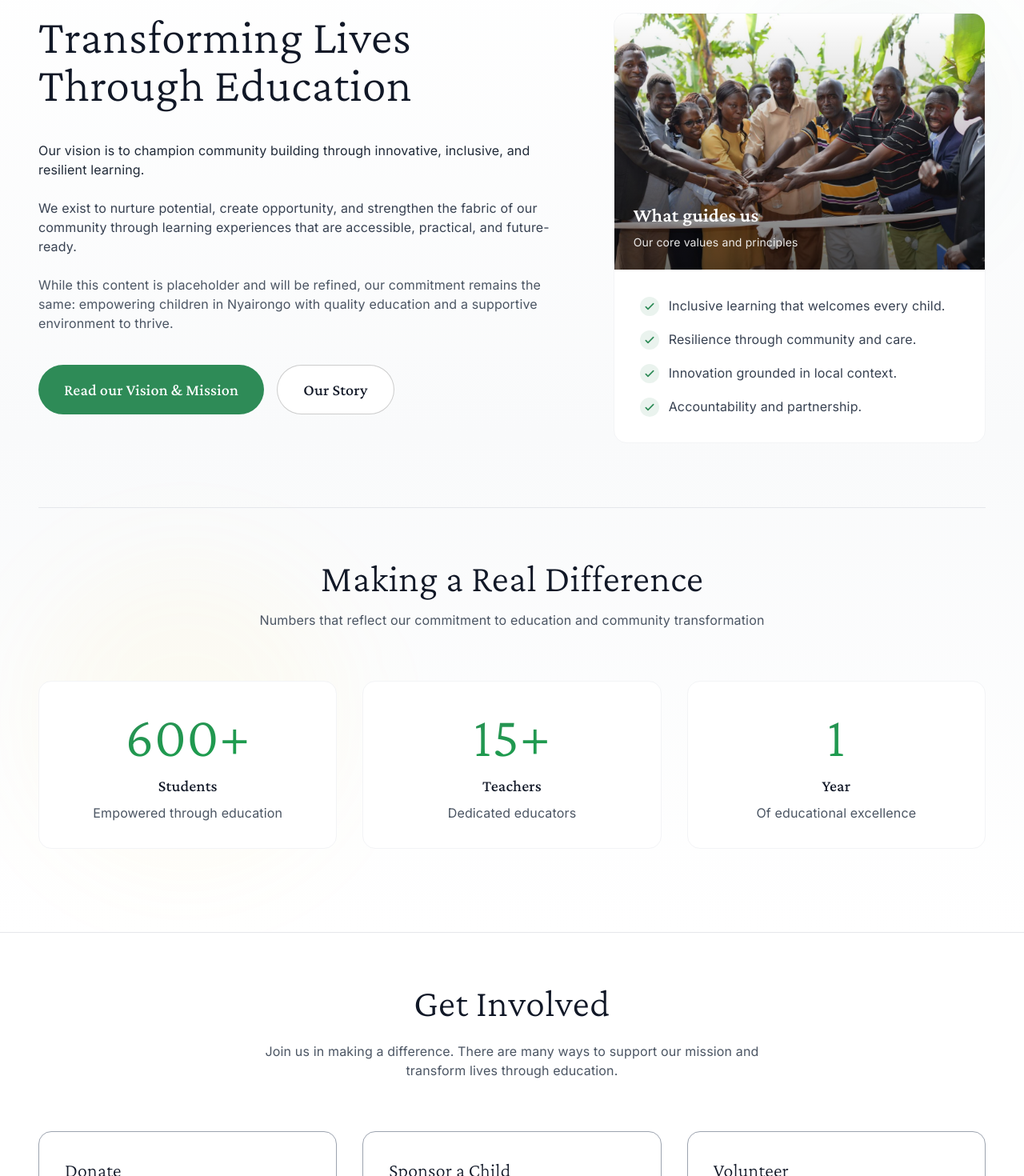
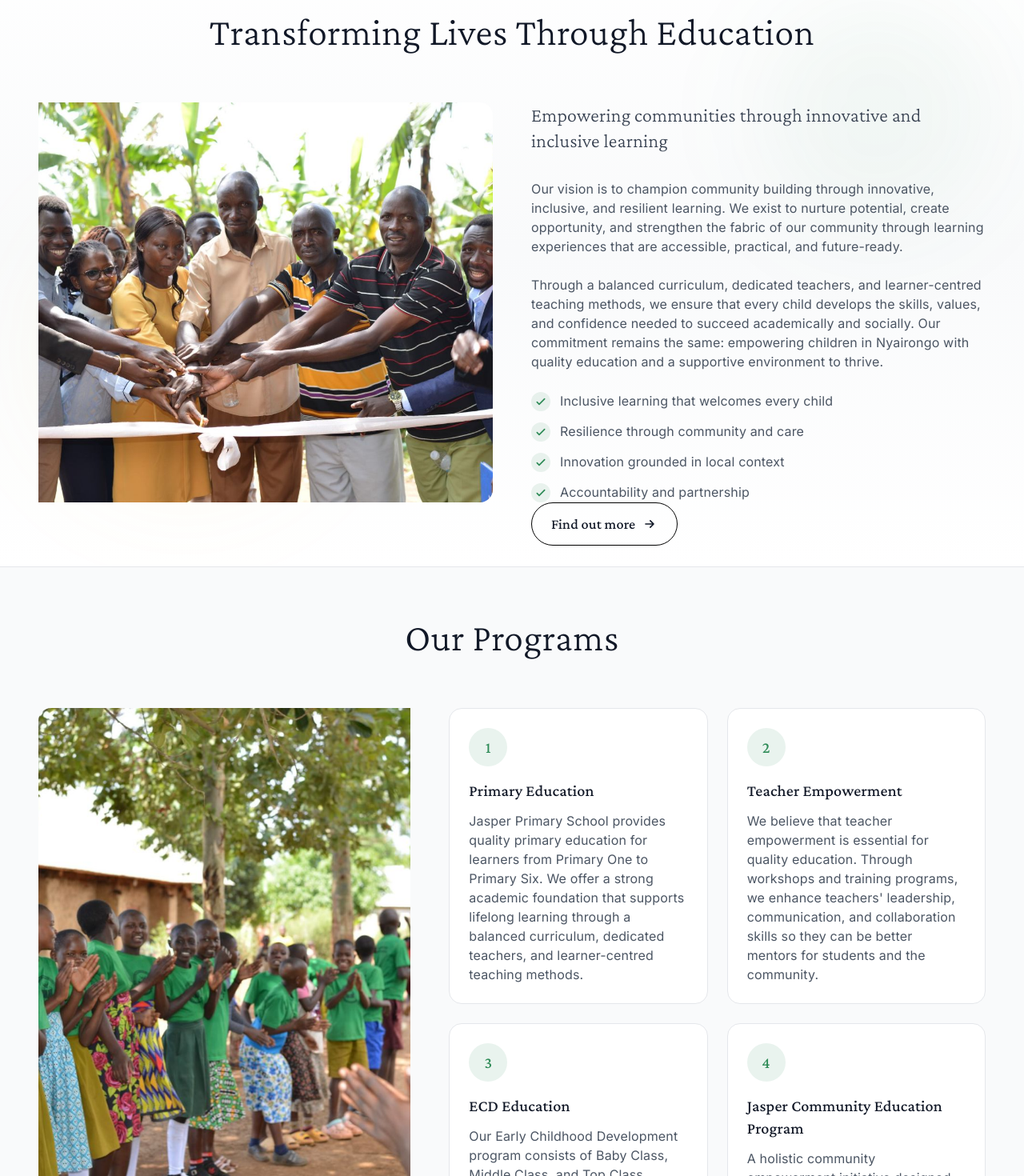
Before and after one commit to JasperSchools/jasperschools, a Next.js app: page / in a window 1280 px wide. Shown: the part 960-2430 px from the top of the page at 80% size. Built offline with nearby package versions, Linux system fonts and the light colour scheme.

Commit message:
more ui updates

```diff
--- a/src/app/page.tsx
+++ b/src/app/page.tsx
@@ -5,49 +5,8 @@ import Image from 'next/image'
 import Header from '@/components/Header'
 import Hero from '@/components/Hero'
 import Footer from '@/components/Footer'
-import { useEffect, useState, useRef } from 'react'
+import { useRef } from 'react'
 import { motion, useInView } from 'framer-motion'
-
-// Animated Counter Component with InView trigger
-function AnimatedCounter({ end, duration = 2000, suffix = '', inView }: { end: number, duration?: number, suffix?: string, inView: boolean }) {
-  const [count, setCount] = useState(0)
-
-  useEffect(() => {
-    if (!inView) return
-
-    let startTime: number
-    let animationFrame: number
-
-    const animate = (currentTime: number) => {
-      if (!startTime) startTime = currentTime
-      const progress = Math.min((currentTime - startTime) / duration, 1)
-
-      // Easing function for smooth animation
-      const easeOutQuart = 1 - Math.pow(1 - progress, 4)
-      const currentCount = Math.floor(easeOutQuart * end)
-
-      setCount(currentCount)
-
-      if (progress < 1) {
-        animationFrame = requestAnimationFrame(animate)
-      }
-    }
-
-    animationFrame = requestAnimationFrame(animate)
-
-    return () => {
-      if (animationFrame) {
-        cancelAnimationFrame(animationFrame)
-      }
-    }
-  }, [end, duration, inView])
-
-  return (
-    <span>
-      {count}{suffix}
-    </span>
-  )
-}
 
 // About Section Component with Modern Animations
 function AboutSection() {
@@ -63,105 +22,78 @@ function AboutSection() {
       </div>
 
       <div className="relative max-w-8xl mx-auto px-4 sm:px-6 lg:px-8 xl:px-12">
-        <div className="grid lg:grid-cols-12 gap-8 lg:gap-12 items-start">
-          {/* Main Content - Left Side */}
-          <div className="lg:col-span-7 order-2 lg:order-1">
+        {/* Header */}
         <motion.div
+          className="text-center mb-12 sm:mb-16"
           initial={{ opacity: 0, y: 30 }}
           animate={isInView ? { opacity: 1, y: 0 } : { opacity: 0, y: 30 }}
-              transition={{ duration: 0.6, ease: [0.22, 1, 0.36, 1] }}
+          transition={{ duration: 0.7, ease: [0.22, 1, 0.36, 1] }}
         >
-              <h2
-                className="text-4xl sm:text-5xl lg:text-6xl font-heading text-gray-900 mb-6 sm:mb-8 lg:mb-10 leading-tight"
-              >
+          <h2 className="text-3xl sm:text-4xl lg:text-5xl font-heading text-gray-900 mb-4 sm:mb-6">
             Transforming Lives Through Education
           </h2>
         </motion.div>
 
-            <div className="space-y-5 sm:space-y-6 text-gray-700 text-sm sm:text-base leading-relaxed font-paragraph">
-              <motion.p
-                className="text-gray-800"
-                initial={{ opacity: 0, y: 20 }}
-                animate={isInView ? { opacity: 1, y: 0 } : { opacity: 0, y: 20 }}
-                transition={{ duration: 0.6, delay: 0.1, ease: [0.22, 1, 0.36, 1] }}
+        <div className="grid lg:grid-cols-12 gap-8 lg:gap-12 items-center">
+          {/* Left Side - Single Image */}
+          <div className="lg:col-span-6 order-1">
+            <motion.div
+              className="relative w-full h-80 sm:h-96 lg:h-[500px] rounded-tr-2xl rounded-br-2xl overflow-hidden"
+              initial={{ opacity: 0, x: -30 }}
+              animate={isInView ? { opacity: 1, x: 0 } : { opacity: 0, x: -30 }}
+              transition={{ duration: 0.8, delay: 0.2, ease: [0.22, 1, 0.36, 1] }}
             >
-                Our vision is to champion community building through innovative, inclusive, and resilient learning.
-              </motion.p>
-              <motion.p
-                initial={{ opacity: 0, y: 20 }}
-                animate={isInView ? { opacity: 1, y: 0 } : { opacity: 0, y: 20 }}
-                transition={{ duration: 0.6, delay: 0.2, ease: [0.22, 1, 0.36, 1] }}
-              >
-                We exist to nurture potential, create opportunity, and strengthen the fabric of our community through
-                learning experiences that are accessible, practical, and future-ready.
-              </motion.p>
-              <motion.p
-                className="text-gray-600"
-                initial={{ opacity: 0, y: 20 }}
-                animate={isInView ? { opacity: 1, y: 0 } : { opacity: 0, y: 20 }}
-                transition={{ duration: 0.6, delay: 0.3, ease: [0.22, 1, 0.36, 1] }}
-              >
-                While this content is placeholder and will be refined, our commitment remains the same: empowering
-                children in Nyairongo with quality education and a supportive environment to thrive.
-              </motion.p>
-            </div>
-
-            <motion.div
-              className="mt-8 sm:mt-10 flex flex-col sm:flex-row gap-4"
-              initial={{ opacity: 0, y: 20 }}
-              animate={isInView ? { opacity: 1, y: 0 } : { opacity: 0, y: 20 }}
-              transition={{ duration: 0.6, delay: 0.4, ease: [0.22, 1, 0.36, 1] }}
-            >
-              <Link
-                href="/about/vision-mission"
-                className="inline-flex items-center justify-center bg-school-green hover:bg-green-700 text-white font-heading-semibold rounded-full text-base sm:text-lg lg:text-xl transition-all duration-300"
-                style={{ padding: '16px 32px' }}
-              >
-                Read our Vision & Mission
-              </Link>
-              <Link
-                href="/about/our-story"
-                className="inline-flex items-center justify-center bg-white hover:bg-gray-50 text-gray-900 font-heading-semibold rounded-full text-base sm:text-lg lg:text-xl transition-all duration-300 border border-black/20"
-                style={{ padding: '16px 32px' }}
-              >
-                Our Story
-              </Link>
-            </motion.div>
-          </div>
-
-          {/* Sidebar Card - Right Side with Image */}
-          <div className="lg:col-span-5 order-1 lg:order-2">
-            <motion.div
-              className="relative bg-white rounded-2xl overflow-hidden border border-gray-100"
-              initial={{ opacity: 0, x: 30, scale: 0.95 }}
-              animate={isInView ? { opacity: 1, x: 0, scale: 1 } : { opacity: 0, x: 30, scale: 0.95 }}
-              transition={{ duration: 0.7, delay: 0.2, ease: [0.22, 1, 0.36, 1] }}
-            >
-              {/* Image Section */}
-              <div className="relative h-64 sm:h-80 lg:h-80 overflow-hidden">
               <Image
                 src="/images/jps2.jpeg"
                 alt="Students at Jasper Primary School"
                 fill
                 className="object-cover"
                 style={{ objectPosition: 'center 30%' }}
-                  priority
               />
-                <div className="absolute inset-0 bg-gradient-to-t from-black/60 via-black/20 to-transparent" />
-                <div className="absolute bottom-0 left-0 right-0 p-6">
-                  <h3 className="text-2xl font-heading-bold text-white mb-2">What guides us</h3>
-                  <p className="text-white/90 font-paragraph text-sm">Our core values and principles</p>
-                </div>
+            </motion.div>
           </div>
 
-              {/* Content Section */}
-              <div className="p-6 lg:p-8">
-                <ul className="space-y-4 text-gray-700 font-paragraph">
+          {/* Right Side - Text Content */}
+          <div className="lg:col-span-6 order-2 h-80 sm:h-96 lg:h-[500px] flex flex-col justify-between">
+            <div>
+              <motion.div
+                initial={{ opacity: 0, y: 30 }}
+                animate={isInView ? { opacity: 1, y: 0 } : { opacity: 0, y: 30 }}
+                transition={{ duration: 0.6, delay: 0.1, ease: [0.22, 1, 0.36, 1] }}
+              >
+                <h3 className="text-xl sm:text-2xl font-heading text-gray-700 mb-6 sm:mb-8">
+                  Empowering communities through innovative and inclusive learning
+                </h3>
+              </motion.div>
+
+              <div className="space-y-6 text-gray-600 text-sm sm:text-base leading-relaxed font-paragraph">
+                <motion.p
+                  initial={{ opacity: 0, y: 20 }}
+                  animate={isInView ? { opacity: 1, y: 0 } : { opacity: 0, y: 20 }}
+                  transition={{ duration: 0.6, delay: 0.2, ease: [0.22, 1, 0.36, 1] }}
+                >
+                  Our vision is to champion community building through innovative, inclusive, and resilient learning. We exist to nurture potential, create opportunity, and strengthen the fabric of our community through learning experiences that are accessible, practical, and future-ready.
+                </motion.p>
+                <motion.p
+                  initial={{ opacity: 0, y: 20 }}
+                  animate={isInView ? { opacity: 1, y: 0 } : { opacity: 0, y: 20 }}
+                  transition={{ duration: 0.6, delay: 0.3, ease: [0.22, 1, 0.36, 1] }}
+                >
+                  Through a balanced curriculum, dedicated teachers, and learner-centred teaching methods, we ensure that every child develops the skills, values, and confidence needed to succeed academically and socially. Our commitment remains the same: empowering children in Nyairongo with quality education and a supportive environment to thrive.
+                </motion.p>
+
+                {/* Bullet Points */}
+                <motion.ul
+                  className="space-y-3 text-gray-600 font-paragraph"
+                  initial={{ opacity: 0, y: 20 }}
+                  animate={isInView ? { opacity: 1, y: 0 } : { opacity: 0, y: 20 }}
+                  transition={{ duration: 0.6, delay: 0.4, ease: [0.22, 1, 0.36, 1] }}
+                >
                   {[
-                    'Inclusive learning that welcomes every child.',
-                    'Resilience through community and care.',
-                    'Innovation grounded in local context.',
-                    'Accountability and partnership.'
+                    'Inclusive learning that welcomes every child',
+                    'Resilience through community and care',
+                    'Innovation grounded in local context',
+                    'Accountability and partnership'
                   ].map((item, index) => (
                     <motion.li
                       key={index}
@@ -178,78 +110,142 @@ function AboutSection() {
                       <span className="leading-relaxed">{item}</span>
                     </motion.li>
                   ))}
-                </ul>
+                </motion.ul>
               </div>
+            </div>
+
+            <motion.div
+              className="mt-auto"
+              initial={{ opacity: 0, y: 20 }}
+              animate={isInView ? { opacity: 1, y: 0 } : { opacity: 0, y: 20 }}
+              transition={{ duration: 0.6, delay: 0.4, ease: [0.22, 1, 0.36, 1] }}
+            >
+              <Link
+                href="/about/our-story"
+                className="inline-flex items-center justify-center border border-black rounded-full px-6 py-3 text-gray-900 font-heading-semibold hover:bg-gray-50 transition-all duration-300 text-base sm:text-lg"
+              >
+                Find out more
+                <svg className="w-5 h-5 ml-2" fill="none" stroke="currentColor" viewBox="0 0 24 24">
+                  <path strokeLinecap="round" strokeLinejoin="round" strokeWidth={2} d="M13 7l5 5m0 0l-5 5m5-5H6" />
+                </svg>
+              </Link>
             </motion.div>
           </div>
         </div>
 
-        {/* Statistics Section */}
-        <StatisticsSection />
       </div>
     </section>
   )
 }
 
-// Statistics Section Component
-function StatisticsSection() {
+// Programs Section Component
+function ProgramsSection() {
   const sectionRef = useRef(null)
   const isInView = useInView(sectionRef, { once: true, amount: 0.3 })
 
-  const stats = [
-    { end: 600, suffix: '+', label: 'Students', description: 'Empowered through education', duration: 2500, delay: 0.2 },
-    { end: 15, suffix: '+', label: 'Teachers', description: 'Dedicated educators', duration: 2000, delay: 0.4 },
-    { end: 1, suffix: '', label: 'Year', description: 'Of educational excellence', duration: 1800, delay: 0.6 }
+  const programs = [
+    {
+      number: 1,
+      title: 'Primary Education',
+      description: 'Jasper Primary School provides quality primary education for learners from Primary One to Primary Six. We offer a strong academic foundation that supports lifelong learning through a balanced curriculum, dedicated teachers, and learner-centred teaching methods.'
+    },
+    {
+      number: 2,
+      title: 'Teacher Empowerment',
+      description: 'We believe that teacher empowerment is essential for quality education. Through workshops and training programs, we enhance teachers\' leadership, communication, and collaboration skills so they can be better mentors for students and the community.'
+    },
+    {
+      number: 3,
+      title: 'ECD Education',
+      description: 'Our Early Childhood Development program consists of Baby Class, Middle Class, and Top Class. Through play-based learning and guided activities, we focus on developing early literacy, numeracy, social skills, creativity, and confidence.'
+    },
+    {
+      number: 4,
+      title: 'Jasper Community Education Program',
+      description: 'A holistic community empowerment initiative designed to strengthen the knowledge, skills, and socio-economic well-being of parents, youth, and community leaders through adult literacy, digital skills, climate change awareness, and financial literacy.'
+    }
   ]
 
   return (
-    <div ref={sectionRef} className="mt-12 sm:mt-16 lg:mt-20 pt-12 sm:pt-16 border-t border-gray-200 pb-4 sm:pb-6">
-      <div className="text-center mb-12 sm:mb-16">
+    <section id="programs" ref={sectionRef} className="pt-8 sm:pt-12 lg:pt-16 pb-16 sm:pb-20 lg:pb-24 border-t border-gray-200 bg-gray-50 relative overflow-hidden">
+      <div className="relative max-w-8xl mx-auto px-4 sm:px-6 lg:px-8 xl:px-12">
+        {/* Header */}
         <motion.div
+          className="text-center mb-12 sm:mb-16"
           initial={{ opacity: 0, y: 30 }}
           animate={isInView ? { opacity: 1, y: 0 } : { opacity: 0, y: 30 }}
-          transition={{ duration: 0.6, ease: [0.22, 1, 0.36, 1] }}
+          transition={{ duration: 0.7, ease: [0.22, 1, 0.36, 1] }}
         >
-          <h3
-            className="text-3xl sm:text-4xl lg:text-5xl font-heading text-gray-900 mb-4"
+          <h2 className="text-3xl sm:text-4xl lg:text-5xl font-heading text-gray-900 mb-4 sm:mb-6">
+            Our Programs
+          </h2>
+        </motion.div>
+
+        <div className="grid lg:grid-cols-12 gap-8 lg:gap-12 items-start">
+          {/* Left Side - Image */}
+          <div className="lg:col-span-5 order-1">
+            <motion.div
+              className="relative w-full h-96 sm:h-[500px] lg:h-[600px] rounded-tl-2xl rounded-br-2xl overflow-hidden mb-6"
+              initial={{ opacity: 0, x: -30 }}
+              animate={isInView ? { opacity: 1, x: 0 } : { opacity: 0, x: -30 }}
+              transition={{ duration: 0.8, delay: 0.2, ease: [0.22, 1, 0.36, 1] }}
             >
-            Making a Real Difference
-          </h3>
+              <Image
+                src="/images/jps1.jpeg"
+                alt="Jasper Primary School programs"
+                fill
+                className="object-cover"
+              />
             </motion.div>
-        <motion.p
-          className="text-gray-600 text-sm sm:text-base font-paragraph max-w-2xl mx-auto"
+            <motion.div
               initial={{ opacity: 0, y: 20 }}
               animate={isInView ? { opacity: 1, y: 0 } : { opacity: 0, y: 20 }}
-          transition={{ duration: 0.6, delay: 0.1, ease: [0.22, 1, 0.36, 1] }}
+              transition={{ duration: 0.6, delay: 0.4, ease: [0.22, 1, 0.36, 1] }}
             >
-          Numbers that reflect our commitment to education and community transformation
-        </motion.p>
+              <Link
+                href="/programs"
+                className="inline-flex items-center text-school-green font-heading-semibold hover:text-school-green/80 transition-colors group/link"
+              >
+                Learn More
+                <svg className="w-5 h-5 ml-2 group-hover/link:translate-x-1 transition-transform" fill="none" stroke="currentColor" viewBox="0 0 24 24">
+                  <path strokeLinecap="round" strokeLinejoin="round" strokeWidth={2} d="M13 7l5 5m0 0l-5 5m5-5H6" />
+                </svg>
+              </Link>
+            </motion.div>
           </div>
 
-      <div className="grid grid-cols-1 md:grid-cols-3 gap-6 lg:gap-8">
-        {stats.map((stat, index) => (
+          {/* Right Side - Numbered Cards Grid */}
+          <div className="lg:col-span-7 order-2">
+            <div className="grid grid-cols-1 sm:grid-cols-2 gap-6">
+              {programs.map((program, index) => (
                 <motion.div
                   key={index}
-            className="text-center p-8 bg-white rounded-2xl border border-gray-100"
-            initial={{ opacity: 0, scale: 0.8, y: 30 }}
-            animate={isInView ? { opacity: 1, scale: 1, y: 0 } : { opacity: 0, scale: 0.8, y: 30 }}
-            transition={{
-              duration: 0.7,
-              delay: stat.delay,
-              ease: [0.22, 1, 0.36, 1],
-              type: "spring",
-              stiffness: 100
-            }}
+                  className="bg-white rounded-2xl p-6 border border-gray-200"
+                  initial={{ opacity: 0, y: 30 }}
+                  animate={isInView ? { opacity: 1, y: 0 } : { opacity: 0, y: 30 }}
+                  transition={{ duration: 0.6, delay: 0.3 + (index * 0.1), ease: [0.22, 1, 0.36, 1] }}
                 >
-            <div className="text-5xl sm:text-6xl lg:text-7xl font-heading bg-gradient-to-br from-school-green to-green-600 bg-clip-text text-transparent mb-3">
-              <AnimatedCounter end={stat.end} duration={stat.duration} suffix={stat.suffix} inView={isInView} />
+                  {/* Number Circle */}
+                  <div className="w-12 h-12 rounded-full bg-school-green/10 text-school-green flex items-center justify-center mb-4">
+                    <span className="text-xl font-heading-semibold">{program.number}</span>
                   </div>
-            <div className="text-xl font-heading-semibold text-gray-900 mb-2">{stat.label}</div>
-            <div className="text-gray-600 font-paragraph">{stat.description}</div>
+
+                  {/* Title */}
+                  <h3 className="text-lg sm:text-xl font-heading-semibold text-gray-900 mb-3">
+                    {program.title}
+                  </h3>
+
+                  {/* Description */}
+                  <p className="text-sm sm:text-base text-gray-600 font-paragraph leading-relaxed">
+                    {program.description}
+                  </p>
                 </motion.div>
               ))}
             </div>
           </div>
+        </div>
+      </div>
+    </section>
   )
 }
 
@@ -280,7 +276,7 @@ function GetInvolvedSection() {
   ]
 
   return (
-    <section id="get-involved" ref={sectionRef} className="pt-8 sm:pt-12 lg:pt-16 pb-16 sm:pb-20 lg:pb-24 border-t border-gray-200 bg-white relative overflow-hidden">
+    <section id="get-involved" ref={sectionRef} className="pt-8 sm:pt-12 lg:pt-16 pb-16 sm:pb-20 lg:pb-24 border-t border-gray-200 bg-gray-50 relative overflow-hidden">
       <div className="relative max-w-8xl mx-auto px-4 sm:px-6 lg:px-8 xl:px-12">
         {/* Header */}
         <motion.div
@@ -302,7 +298,7 @@ function GetInvolvedSection() {
           {waysToGetInvolved.map((way, index) => (
             <motion.div
               key={index}
-              className="bg-white rounded-2xl border border-gray-400 p-8 transition-all duration-300 group flex flex-col h-full"
+              className="bg-white rounded-2xl border border-gray-200 p-8 transition-all duration-300 group flex flex-col h-full"
               initial={{ opacity: 0, y: 30 }}
               animate={isInView ? { opacity: 1, y: 0 } : { opacity: 0, y: 30 }}
               transition={{ duration: 0.6, delay: 0.1 + index * 0.1, ease: [0.22, 1, 0.36, 1] }}
@@ -342,6 +338,9 @@ export default function Home() {
       {/* About Us Section */}
       <AboutSection />
 
+      {/* Programs Section */}
+      <ProgramsSection />
+
       {/* Get Involved Section */}
       <GetInvolvedSection />
 
--- a/src/components/Hero.tsx
+++ b/src/components/Hero.tsx
@@ -224,10 +224,10 @@ export default function Hero() {
                 transition={{ duration: 0.6, delay: 3.4, type: "spring", stiffness: 100 }}
               >
                 <div className="text-3xl sm:text-3xl lg:text-4xl font-heading text-school-yellow mb-1">
-                  <AnimatedCounter end={97} duration={1600} suffix="%" delay={3600} />
+                  <AnimatedCounter end={1} duration={1600} suffix="" delay={3600} />
                 </div>
                 <div className="text-white/90 font-paragraph text-sm sm:text-sm">
-                  Community Support
+                  Year of Educational Excellence
                 </div>
               </motion.div>
             </div>
```
Lines whose indentation alone changed are shown as unchanged.
